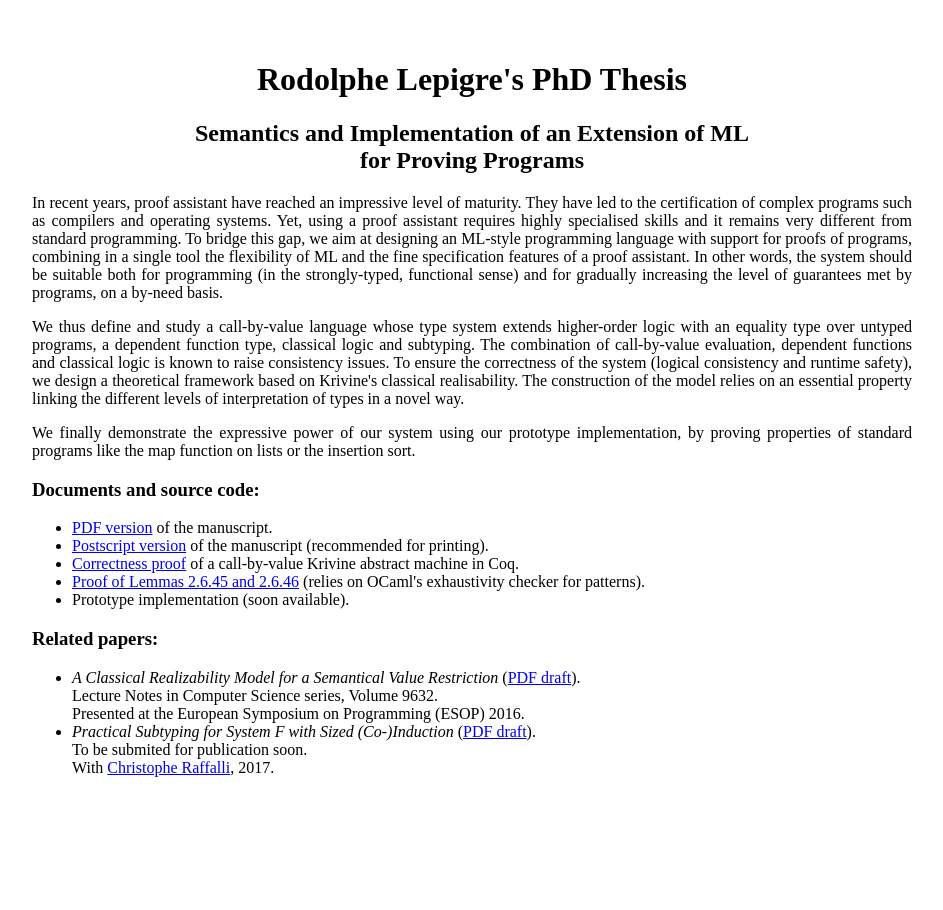
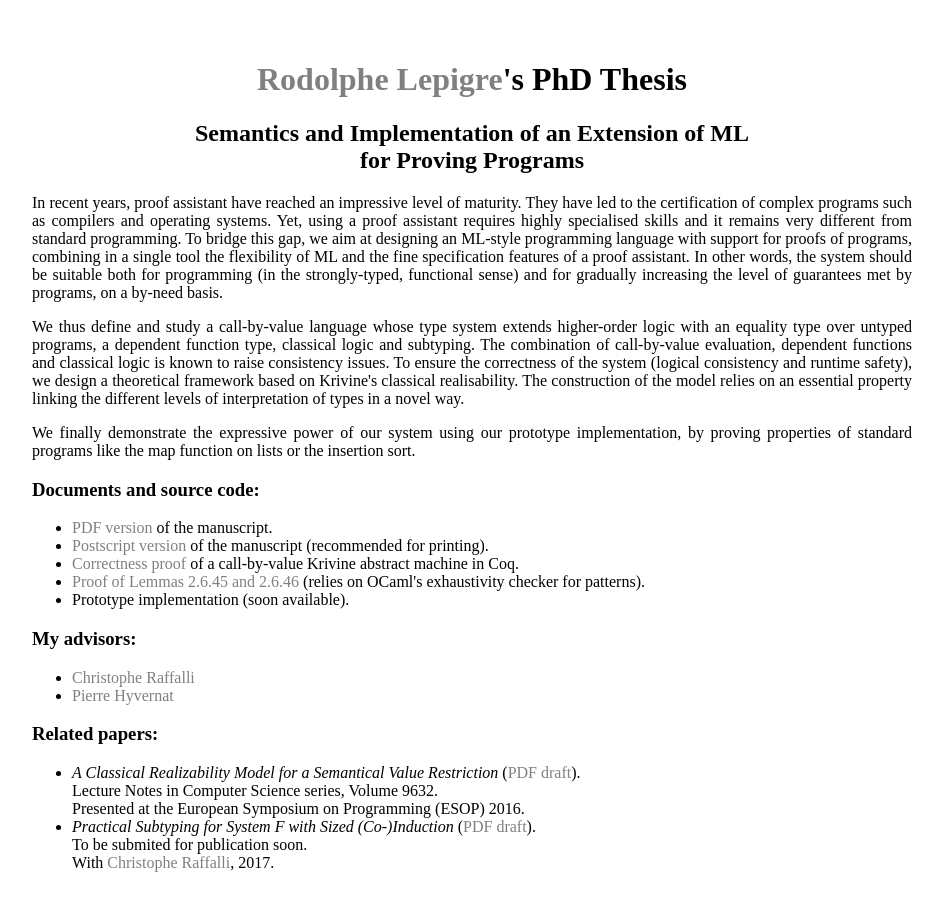
Before and after one commit to rlepigre/phd, a plain HTML site: page www/index.html in a window 1280 px wide. Shown: the whole page, without its empty margins (168-1111 px from the left). Before the commit the page ends 833 px from the top, so only its background shows below. Drawn offline with Linux system fonts and the light colour scheme.

Commit message:
More webpage stuff

```diff
--- a/www/index.html
+++ b/www/index.html
@@ -7,11 +7,13 @@
       h1, h2 { text-align : center; }
       p { text-align : justify; }
       html, body { max-width : 920px; margin : auto; padding : 20px; }
+      a { text-decoration : none; color : grey; }
+      a:hover { color : red; }
     </style>
   </head>
   <body>
     <h1>
-      Rodolphe Lepigre's PhD Thesis
+      <a href="https://www.lama.univ-savoie.fr/~lepigre">Rodolphe Lepigre</a>'s PhD Thesis
     </h1>
     <h2>
       Semantics and Implementation of an Extension of ML
@@ -67,6 +69,11 @@
         Prototype implementation (soon available).
       </li>
     </ul>
+    <h3>My advisors:</h3>
+    <ul>
+      <li><a href="https://lama.univ-savoie.fr/~raffalli">Christophe Raffalli</a></li>
+      <li><a href="https://lama.univ-savoie.fr/~hyvernat">Pierre Hyvernat</a></li>
+    </ul>
     <h3>Related papers:</h3>
     <ul>
       <li>
```
